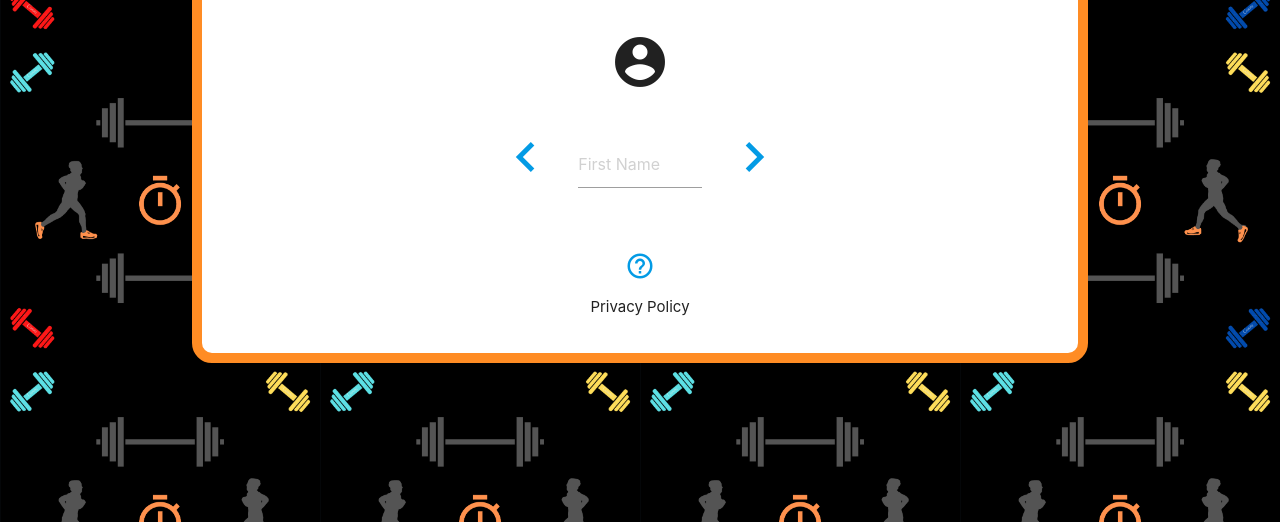
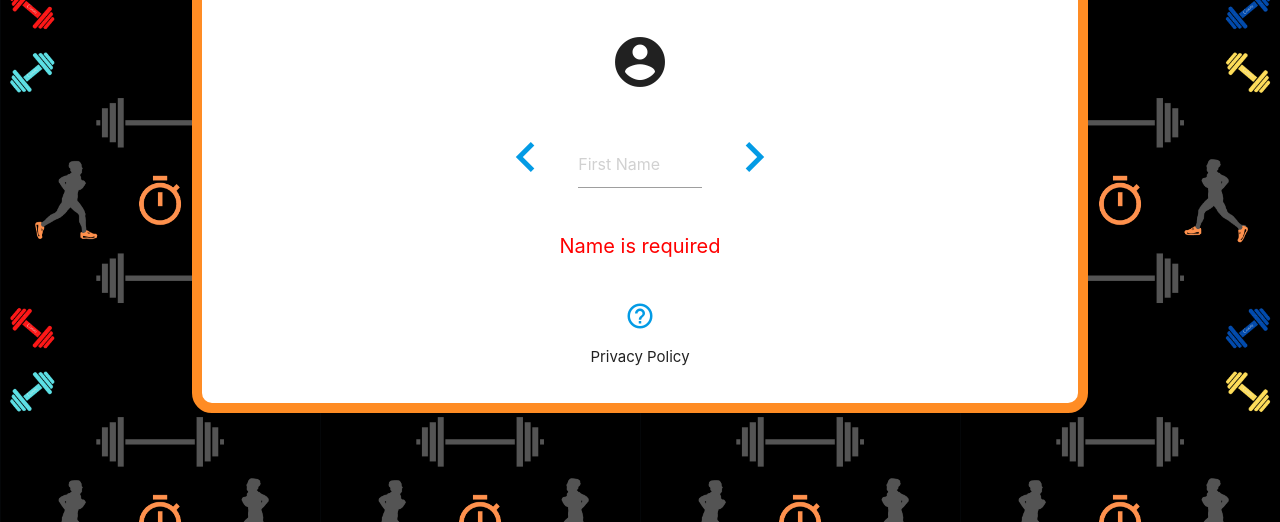
Before and after one commit to martaniz/Crunch-Time, a plain HTML site: page name.html in a window 1280 px wide. Both pictures are taken after a click on the element "keyboard_arrow_right". Shown: the part 278-800 px from the top of the page. Drawn offline with nearby package versions, Linux system fonts and the light colour scheme.

Commit message:
name validation funcation added

```diff
--- a/assets/css/stule.css
+++ b/assets/css/stule.css
@@ -77,3 +77,9 @@ h6{
     flex-direction: column;
     align-items: center;
 }
+
+#error {
+    text-align:center;
+    color: red;
+    font-size: 20px;
+}
--- a/assets/js/name.js
+++ b/assets/js/name.js
@@ -1,16 +1,44 @@
 var nextEl = document.querySelector(".nextBtn");
 var inputEl = document.querySelector(".validate");
+var name = document.getElementById("userInput");
+var form = document.getElementById("form");
+// var error = document.getElementById("error")
 
 
-nextEl.addEventListener("click", function(){
-    // Gets input value
+
+nextEl.addEventListener("click", function(event){
+
+    if (inputEl.value === ''){
+        event.preventDefault()
+        var error = document.getElementById('error')
+        var errorMessage = document.createElement('p')
+        errorMessage.textContent = 'Name is required'
+        error.appendChild(errorMessage)
+        return false;
+    } else {
         var name = inputEl.value;
         var userData = { userName: `${name}` };
         // Saves data to storage
         localStorage.setItem("userData",
         // converts array to string
         JSON.stringify(userData));
-});
+    }
+})
+
+
+
+
+
+
+// nextEl.addEventListener("click", function(){
+//     // Gets input value
+//     var name = inputEl.value;
+//     var userData = { userName: `${name}` };
+//     // Saves data to storage
+//     localStorage.setItem("userData",
+//     // converts array to string
+//     JSON.stringify(userData));
+// });
 
 function retrieveObj() {
     // Retrieve the object from storage
--- a/name.html
+++ b/name.html
@@ -22,7 +22,7 @@
                 <div class="col s4"></div>
             </div>
             <div class="row">
-                <form class="col s12">
+                <form class="col s12" id="form">
                     <div class="row">
                         <div class="col s5"></div>
                         <div class="input-field col s2 avatar">
@@ -38,14 +38,15 @@
                             </a>
                         </div>
                         <div class="input-field col s2">
-                            <input id="icon_prefix userInput" type="text" class="validate" placeholder="First Name">
+                            <input id="icon_prefix userInput" type="text" class="validate" placeholder="First Name" required>
                         </div>
                         <div class="col s5 nextBtn">
                             <a href="muscle.html">
-                                <i class = "medium material-icons"  >keyboard_arrow_right</i>
+                                <i class = "medium material-icons" >keyboard_arrow_right</i>
                             </a>
                         </div>
                     </div>
+                    <div id="error"></div>
                 </form>
             </div>
             <div class="row">
```
Also changed, not shown: assets/js/quotes.js (+8 -8 lines). Lines whose indentation alone changed are shown as unchanged.
